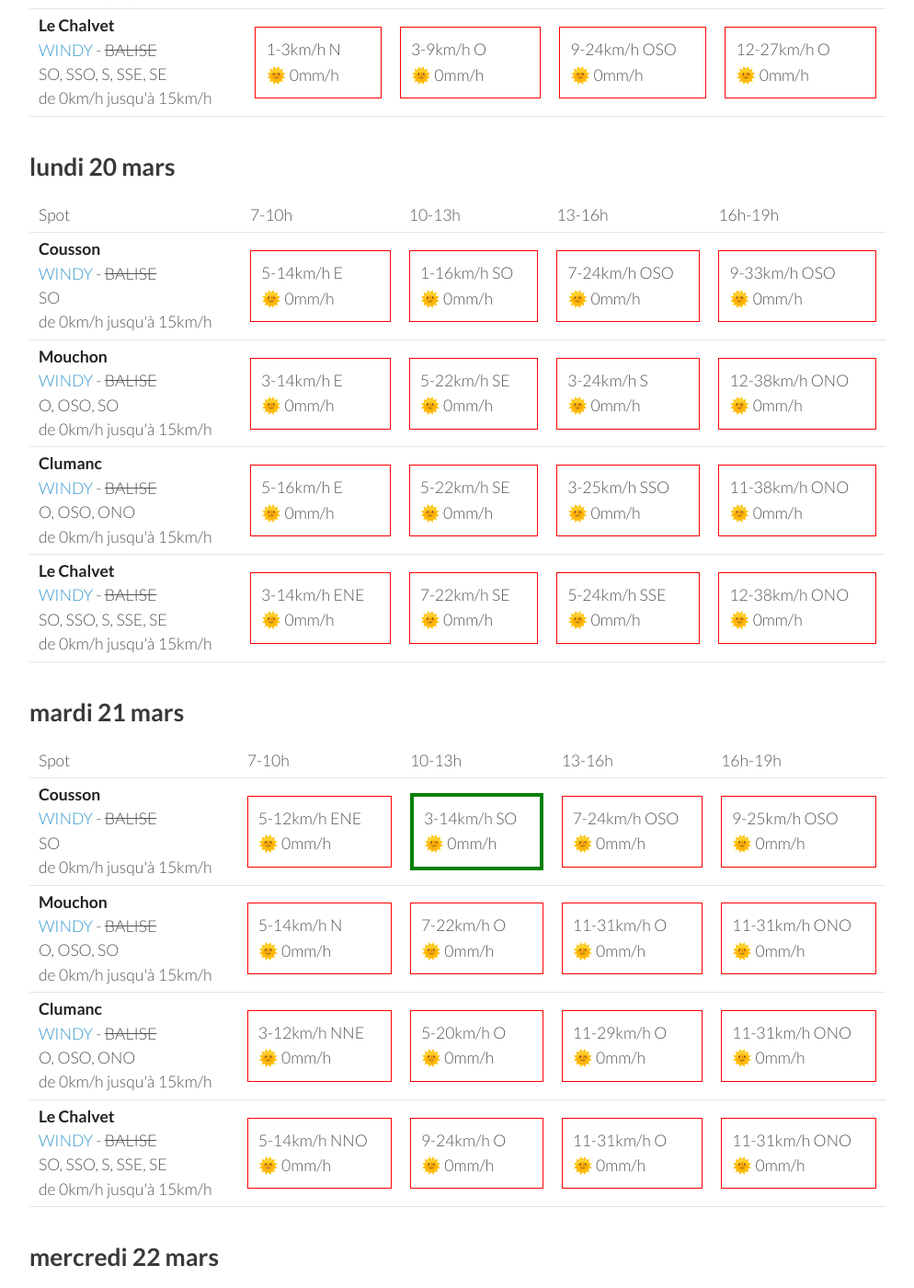
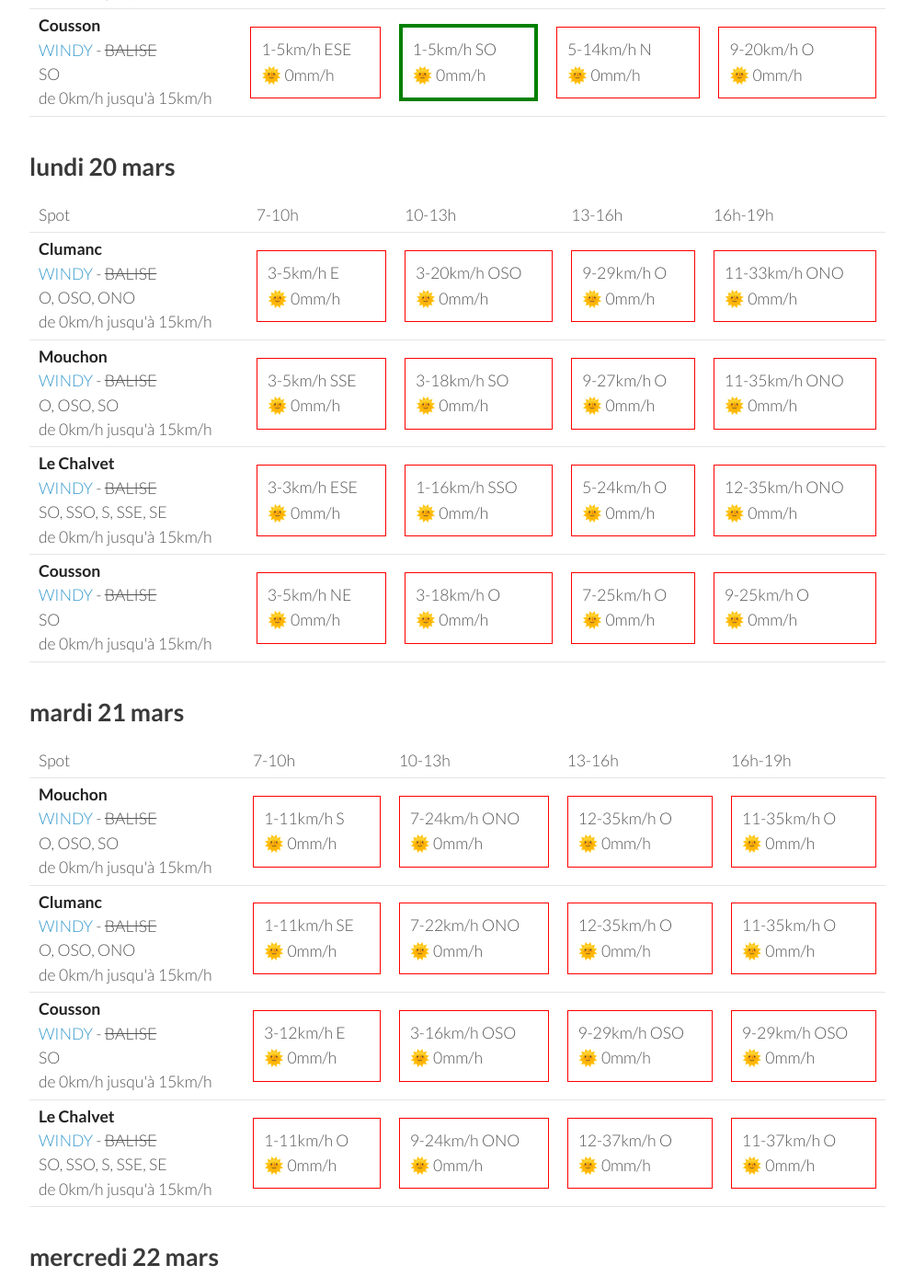
Before and after one commit to parapente-dans-le-nord/parapente-dans-le-nord.github.io, a Jekyll site: the page built from serre_poncon.markdown, in a window 1280 px wide and 1400 px high, scrolled down 1299 px. Shown: the whole window at 92% size, without its empty margins (26-1020 px from the left). Built offline with Jekyll 4.4.1, drawn with Linux system fonts in a browser that asks for light colours; some of the changed text lies outside the part shown.

Commit message:
update index.markdown

```diff
--- a/serre_poncon.markdown
+++ b/serre_poncon.markdown
@@ -22,39 +22,39 @@ page mise à jour le samedi 18 mars 13:31
       <td>16h-19h</td>
     </tr>
 <tr>
+        <td><strong>Le Chalvet</strong><br><a href="https://windy.com/43.979/6.480?43.866,6.480,10,m:eSsaglX">WINDY</a> - <span class="no-balise"> BALISE </span><br> <span class="vent-favorable">SO, SSO, S, SSE, SE</span><br><span class="force-vent">de 0km/h jusqu'à 15km/h</span> </td>
+
+            <td><div class="not-flyable"><p>0-0km/h NA</p><p>🌧️ 0mm/h</p></div></td>
+            <td><div class="not-flyable"><p>0-0km/h NA</p><p>🌧️ 0mm/h</p></div></td>
+            <td><div class="not-flyable"><p>0-0km/h NA</p><p>🌧️ 0mm/h</p></div></td>
+            <td><div class="not-flyable"><p>3-20km/h SO</p><p>🌞 0mm/h</p></div></td>
+
+    </tr>
+<tr>
         <td><strong>Cousson</strong><br><a href="https://windy.com/44.054/6.240?43.940,6.241,10,m:eSAaglz">WINDY</a> - <span class="no-balise"> BALISE </span><br> <span class="vent-favorable">SO</span><br><span class="force-vent">de 0km/h jusqu'à 15km/h</span> </td>
 
             <td><div class="not-flyable"><p>0-0km/h NA</p><p>🌧️ 0mm/h</p></div></td>
-            <td><div class="not-flyable"><p>5-14km/h SE</p><p>🌞 0mm/h</p></div></td>
-            <td><div class="not-flyable"><p>9-18km/h SSO</p><p>🌞 0mm/h</p></div></td>
-            <td><div class="not-flyable"><p>9-24km/h SSO</p><p>🌞 0mm/h</p></div></td>
+            <td><div class="not-flyable"><p>0-0km/h NA</p><p>🌧️ 0mm/h</p></div></td>
+            <td><div class="not-flyable"><p>0-0km/h NA</p><p>🌧️ 0mm/h</p></div></td>
+            <td><div class="not-flyable"><p>12-29km/h OSO</p><p>🌞 0mm/h</p></div></td>
 
     </tr>
 <tr>
-        <td><strong>Le Chalvet</strong><br><a href="https://windy.com/43.979/6.480?43.866,6.480,10,m:eSsaglX">WINDY</a> - <span class="no-balise"> BALISE </span><br> <span class="vent-favorable">SO, SSO, S, SSE, SE</span><br><span class="force-vent">de 0km/h jusqu'à 15km/h</span> </td>
+        <td><strong>Mouchon</strong><br><a href="https://windy.com/43.992/6.424?43.878,6.425,10,m:eSuaglR">WINDY</a> - <span class="no-balise"> BALISE </span><br> <span class="vent-favorable">O, OSO, SO</span><br><span class="force-vent">de 0km/h jusqu'à 15km/h</span> </td>
 
             <td><div class="not-flyable"><p>0-0km/h NA</p><p>🌧️ 0mm/h</p></div></td>
-            <td><div class="not-flyable"><p>5-16km/h ESE</p><p>🌞 0mm/h</p></div></td>
-            <td><div class="not-flyable"><p>9-24km/h SSE</p><p>🌞 0mm/h</p></div></td>
-            <td><div class="not-flyable"><p>5-20km/h SSO</p><p>🌞 0mm/h</p></div></td>
+            <td><div class="not-flyable"><p>0-0km/h NA</p><p>🌧️ 0mm/h</p></div></td>
+            <td><div class="not-flyable"><p>0-0km/h NA</p><p>🌧️ 0mm/h</p></div></td>
+            <td><div class="not-flyable"><p>7-24km/h SSO</p><p>🌞 0mm/h</p></div></td>
 
     </tr>
 <tr>
         <td><strong>Clumanc</strong><br><a href="https://windy.com/44.027/6.402?43.914,6.403,10,m:eSxaglP">WINDY</a> - <span class="no-balise"> BALISE </span><br> <span class="vent-favorable">O, OSO, ONO</span><br><span class="force-vent">de 0km/h jusqu'à 15km/h</span> </td>
 
             <td><div class="not-flyable"><p>0-0km/h NA</p><p>🌧️ 0mm/h</p></div></td>
-            <td><div class="not-flyable"><p>1-3km/h SO</p><p>🌞 0mm/h</p></div></td>
-            <td><div class="not-flyable"><p>9-24km/h S</p><p>🌞 0mm/h</p></div></td>
-            <td><div class="not-flyable"><p>7-22km/h SSO</p><p>🌞 0mm/h</p></div></td>
-
-    </tr>
-<tr>
-        <td><strong>Mouchon</strong><br><a href="https://windy.com/43.992/6.424?43.878,6.425,10,m:eSuaglR">WINDY</a> - <span class="no-balise"> BALISE </span><br> <span class="vent-favorable">O, OSO, SO</span><br><span class="force-vent">de 0km/h jusqu'à 15km/h</span> </td>
-
             <td><div class="not-flyable"><p>0-0km/h NA</p><p>🌧️ 0mm/h</p></div></td>
-            <td><div class="not-flyable"><p>7-16km/h SE</p><p>🌞 0mm/h</p></div></td>
-            <td><div class="not-flyable"><p>9-25km/h SE</p><p>🌞 0mm/h</p></div></td>
-            <td><div class="not-flyable"><p>7-24km/h SSO</p><p>🌞 0mm/h</p></div></td>
+            <td><div class="not-flyable"><p>0-0km/h NA</p><p>🌧️ 0mm/h</p></div></td>
+            <td><div class="not-flyable"><p>7-22km/h SO</p><p>🌞 0mm/h</p></div></td>
 
     </tr>
 
@@ -76,40 +76,40 @@ page mise à jour le samedi 18 mars 13:31
 <tr>
         <td><strong>Mouchon</strong><br><a href="https://windy.com/43.992/6.424?43.878,6.425,10,m:eSuaglR">WINDY</a> - <span class="no-balise"> BALISE </span><br> <span class="vent-favorable">O, OSO, SO</span><br><span class="force-vent">de 0km/h jusqu'à 15km/h</span> </td>
 
-            <td><div class="flyable"><p>1-3km/h O</p><p>🌞 0mm/h</p></div></td>
-            <td><div class="not-flyable"><p>3-9km/h ONO</p><p>🌞 0mm/h</p></div></td>
-            <td><div class="not-flyable"><p>7-22km/h NO</p><p>🌞 0mm/h</p></div></td>
-            <td><div class="not-flyable"><p>9-24km/h ONO</p><p>🌞 0mm/h</p></div></td>
+            <td><div class="not-flyable"><p>3-5km/h S</p><p>🌞 0mm/h</p></div></td>
+            <td><div class="flyable"><p>3-9km/h O</p><p>🌞 0mm/h</p></div></td>
+            <td><div class="not-flyable"><p>5-18km/h O</p><p>🌞 0mm/h</p></div></td>
+            <td><div class="not-flyable"><p>11-25km/h ONO</p><p>🌞 0mm/h</p></div></td>
 
 
     </tr>
 <tr>
         <td><strong>Clumanc</strong><br><a href="https://windy.com/44.027/6.402?43.914,6.403,10,m:eSxaglP">WINDY</a> - <span class="no-balise"> BALISE </span><br> <span class="vent-favorable">O, OSO, ONO</span><br><span class="force-vent">de 0km/h jusqu'à 15km/h</span> </td>
 
-            <td><div class="not-flyable"><p>1-3km/h NE</p><p>🌞 0mm/h</p></div></td>
-            <td><div class="not-flyable"><p>1-5km/h SSO</p><p>🌞 0mm/h</p></div></td>
-            <td><div class="not-flyable"><p>9-22km/h O</p><p>🌞 0mm/h</p></div></td>
-            <td><div class="not-flyable"><p>9-24km/h O</p><p>🌞 0mm/h</p></div></td>
+            <td><div class="not-flyable"><p>3-3km/h ENE</p><p>🌞 0mm/h</p></div></td>
+            <td><div class="flyable"><p>3-9km/h OSO</p><p>🌞 0mm/h</p></div></td>
+            <td><div class="not-flyable"><p>5-16km/h OSO</p><p>🌞 0mm/h</p></div></td>
+            <td><div class="not-flyable"><p>11-24km/h O</p><p>🌞 0mm/h</p></div></td>
+
+
+    </tr>
+<tr>
+        <td><strong>Le Chalvet</strong><br><a href="https://windy.com/43.979/6.480?43.866,6.480,10,m:eSsaglX">WINDY</a> - <span class="no-balise"> BALISE </span><br> <span class="vent-favorable">SO, SSO, S, SSE, SE</span><br><span class="force-vent">de 0km/h jusqu'à 15km/h</span> </td>
+
+            <td><div class="not-flyable"><p>5-9km/h ESE</p><p>🌞 0mm/h</p></div></td>
+            <td><div class="flyable"><p>1-7km/h SO</p><p>🌞 0mm/h</p></div></td>
+            <td><div class="not-flyable"><p>7-18km/h OSO</p><p>🌞 0mm/h</p></div></td>
+            <td><div class="not-flyable"><p>12-29km/h O</p><p>🌞 0mm/h</p></div></td>
 
 
     </tr>
 <tr>
         <td><strong>Cousson</strong><br><a href="https://windy.com/44.054/6.240?43.940,6.241,10,m:eSAaglz">WINDY</a> - <span class="no-balise"> BALISE </span><br> <span class="vent-favorable">SO</span><br><span class="force-vent">de 0km/h jusqu'à 15km/h</span> </td>
 
-            <td><div class="not-flyable"><p>1-3km/h NO</p><p>🌞 0mm/h</p></div></td>
-            <td><div class="not-flyable"><p>0-3km/h NNO</p><p>🌞 0mm/h</p></div></td>
-            <td><div class="not-flyable"><p>7-12km/h O</p><p>🌞 0mm/h</p></div></td>
-            <td><div class="not-flyable"><p>9-22km/h OSO</p><p>🌞 0mm/h</p></div></td>
-
-
-    </tr>
-<tr>
-        <td><strong>Le Chalvet</strong><br><a href="https://windy.com/43.979/6.480?43.866,6.480,10,m:eSsaglX">WINDY</a> - <span class="no-balise"> BALISE </span><br> <span class="vent-favorable">SO, SSO, S, SSE, SE</span><br><span class="force-vent">de 0km/h jusqu'à 15km/h</span> </td>
-
-            <td><div class="not-flyable"><p>1-3km/h N</p><p>🌞 0mm/h</p></div></td>
-            <td><div class="not-flyable"><p>3-9km/h O</p><p>🌞 0mm/h</p></div></td>
-            <td><div class="not-flyable"><p>9-24km/h OSO</p><p>🌞 0mm/h</p></div></td>
-            <td><div class="not-flyable"><p>12-27km/h O</p><p>🌞 0mm/h</p></div></td>
+            <td><div class="not-flyable"><p>1-5km/h ESE</p><p>🌞 0mm/h</p></div></td>
+            <td><div class="flyable"><p>1-5km/h SO</p><p>🌞 0mm/h</p></div></td>
+            <td><div class="not-flyable"><p>5-14km/h N</p><p>🌞 0mm/h</p></div></td>
+            <td><div class="not-flyable"><p>9-20km/h O</p><p>🌞 0mm/h</p></div></td>
 
 
     </tr>
@@ -130,42 +130,42 @@ page mise à jour le samedi 18 mars 13:31
       <td>16h-19h</td>
     </tr>
 <tr>
-        <td><strong>Cousson</strong><br><a href="https://windy.com/44.054/6.240?43.940,6.241,10,m:eSAaglz">WINDY</a> - <span class="no-balise"> BALISE </span><br> <span class="vent-favorable">SO</span><br><span class="force-vent">de 0km/h jusqu'à 15km/h</span> </td>
+        <td><strong>Clumanc</strong><br><a href="https://windy.com/44.027/6.402?43.914,6.403,10,m:eSxaglP">WINDY</a> - <span class="no-balise"> BALISE </span><br> <span class="vent-favorable">O, OSO, ONO</span><br><span class="force-vent">de 0km/h jusqu'à 15km/h</span> </td>
 
-            <td><div class="not-flyable"><p>5-14km/h E</p><p>🌞 0mm/h</p></div></td>
-            <td><div class="not-flyable"><p>1-16km/h SO</p><p>🌞 0mm/h</p></div></td>
-            <td><div class="not-flyable"><p>7-24km/h OSO</p><p>🌞 0mm/h</p></div></td>
-            <td><div class="not-flyable"><p>9-33km/h OSO</p><p>🌞 0mm/h</p></div></td>
+            <td><div class="not-flyable"><p>3-5km/h E</p><p>🌞 0mm/h</p></div></td>
+            <td><div class="not-flyable"><p>3-20km/h OSO</p><p>🌞 0mm/h</p></div></td>
+            <td><div class="not-flyable"><p>9-29km/h O</p><p>🌞 0mm/h</p></div></td>
+            <td><div class="not-flyable"><p>11-33km/h ONO</p><p>🌞 0mm/h</p></div></td>
 
 
     </tr>
 <tr>
         <td><strong>Mouchon</strong><br><a href="https://windy.com/43.992/6.424?43.878,6.425,10,m:eSuaglR">WINDY</a> - <span class="no-balise"> BALISE </span><br> <span class="vent-favorable">O, OSO, SO</span><br><span class="force-vent">de 0km/h jusqu'à 15km/h</span> </td>
 
-            <td><div class="not-flyable"><p>3-14km/h E</p><p>🌞 0mm/h</p></div></td>
-            <td><div class="not-flyable"><p>5-22km/h SE</p><p>🌞 0mm/h</p></div></td>
-            <td><div class="not-flyable"><p>3-24km/h S</p><p>🌞 0mm/h</p></div></td>
-            <td><div class="not-flyable"><p>12-38km/h ONO</p><p>🌞 0mm/h</p></div></td>
-
-
-    </tr>
-<tr>
-        <td><strong>Clumanc</strong><br><a href="https://windy.com/44.027/6.402?43.914,6.403,10,m:eSxaglP">WINDY</a> - <span class="no-balise"> BALISE </span><br> <span class="vent-favorable">O, OSO, ONO</span><br><span class="force-vent">de 0km/h jusqu'à 15km/h</span> </td>
-
-            <td><div class="not-flyable"><p>5-16km/h E</p><p>🌞 0mm/h</p></div></td>
-            <td><div class="not-flyable"><p>5-22km/h SE</p><p>🌞 0mm/h</p></div></td>
-            <td><div class="not-flyable"><p>3-25km/h SSO</p><p>🌞 0mm/h</p></div></td>
-            <td><div class="not-flyable"><p>11-38km/h ONO</p><p>🌞 0mm/h</p></div></td>
+            <td><div class="not-flyable"><p>3-5km/h SSE</p><p>🌞 0mm/h</p></div></td>
+            <td><div class="not-flyable"><p>3-18km/h SO</p><p>🌞 0mm/h</p></div></td>
+            <td><div class="not-flyable"><p>9-27km/h O</p><p>🌞 0mm/h</p></div></td>
+            <td><div class="not-flyable"><p>11-35km/h ONO</p><p>🌞 0mm/h</p></div></td>
 
 
     </tr>
 <tr>
         <td><strong>Le Chalvet</strong><br><a href="https://windy.com/43.979/6.480?43.866,6.480,10,m:eSsaglX">WINDY</a> - <span class="no-balise"> BALISE </span><br> <span class="vent-favorable">SO, SSO, S, SSE, SE</span><br><span class="force-vent">de 0km/h jusqu'à 15km/h</span> </td>
 
-            <td><div class="not-flyable"><p>3-14km/h ENE</p><p>🌞 0mm/h</p></div></td>
-            <td><div class="not-flyable"><p>7-22km/h SE</p><p>🌞 0mm/h</p></div></td>
-            <td><div class="not-flyable"><p>5-24km/h SSE</p><p>🌞 0mm/h</p></div></td>
-            <td><div class="not-flyable"><p>12-38km/h ONO</p><p>🌞 0mm/h</p></div></td>
+            <td><div class="not-flyable"><p>3-3km/h ESE</p><p>🌞 0mm/h</p></div></td>
+            <td><div class="not-flyable"><p>1-16km/h SSO</p><p>🌞 0mm/h</p></div></td>
+            <td><div class="not-flyable"><p>5-24km/h O</p><p>🌞 0mm/h</p></div></td>
+            <td><div class="not-flyable"><p>12-35km/h ONO</p><p>🌞 0mm/h</p></div></td>
+
+
+    </tr>
+<tr>
+        <td><strong>Cousson</strong><br><a href="https://windy.com/44.054/6.240?43.940,6.241,10,m:eSAaglz">WINDY</a> - <span class="no-balise"> BALISE </span><br> <span class="vent-favorable">SO</span><br><span class="force-vent">de 0km/h jusqu'à 15km/h</span> </td>
+
+            <td><div class="not-flyable"><p>3-5km/h NE</p><p>🌞 0mm/h</p></div></td>
+            <td><div class="not-flyable"><p>3-18km/h O</p><p>🌞 0mm/h</p></div></td>
+            <td><div class="not-flyable"><p>7-25km/h O</p><p>🌞 0mm/h</p></div></td>
+            <td><div class="not-flyable"><p>9-25km/h O</p><p>🌞 0mm/h</p></div></td>
 
 
     </tr>
@@ -186,42 +186,42 @@ page mise à jour le samedi 18 mars 13:31
       <td>16h-19h</td>
     </tr>
 <tr>
-        <td><strong>Cousson</strong><br><a href="https://windy.com/44.054/6.240?43.940,6.241,10,m:eSAaglz">WINDY</a> - <span class="no-balise"> BALISE </span><br> <span class="vent-favorable">SO</span><br><span class="force-vent">de 0km/h jusqu'à 15km/h</span> </td>
-
-            <td><div class="not-flyable"><p>5-12km/h ENE</p><p>🌞 0mm/h</p></div></td>
-            <td><div class="flyable"><p>3-14km/h SO</p><p>🌞 0mm/h</p></div></td>
-            <td><div class="not-flyable"><p>7-24km/h OSO</p><p>🌞 0mm/h</p></div></td>
-            <td><div class="not-flyable"><p>9-25km/h OSO</p><p>🌞 0mm/h</p></div></td>
-
-
-    </tr>
-<tr>
         <td><strong>Mouchon</strong><br><a href="https://windy.com/43.992/6.424?43.878,6.425,10,m:eSuaglR">WINDY</a> - <span class="no-balise"> BALISE </span><br> <span class="vent-favorable">O, OSO, SO</span><br><span class="force-vent">de 0km/h jusqu'à 15km/h</span> </td>
 
-            <td><div class="not-flyable"><p>5-14km/h N</p><p>🌞 0mm/h</p></div></td>
-            <td><div class="not-flyable"><p>7-22km/h O</p><p>🌞 0mm/h</p></div></td>
-            <td><div class="not-flyable"><p>11-31km/h O</p><p>🌞 0mm/h</p></div></td>
-            <td><div class="not-flyable"><p>11-31km/h ONO</p><p>🌞 0mm/h</p></div></td>
+            <td><div class="not-flyable"><p>1-11km/h S</p><p>🌞 0mm/h</p></div></td>
+            <td><div class="not-flyable"><p>7-24km/h ONO</p><p>🌞 0mm/h</p></div></td>
+            <td><div class="not-flyable"><p>12-35km/h O</p><p>🌞 0mm/h</p></div></td>
+            <td><div class="not-flyable"><p>11-35km/h O</p><p>🌞 0mm/h</p></div></td>
 
 
     </tr>
 <tr>
         <td><strong>Clumanc</strong><br><a href="https://windy.com/44.027/6.402?43.914,6.403,10,m:eSxaglP">WINDY</a> - <span class="no-balise"> BALISE </span><br> <span class="vent-favorable">O, OSO, ONO</span><br><span class="force-vent">de 0km/h jusqu'à 15km/h</span> </td>
 
-            <td><div class="not-flyable"><p>3-12km/h NNE</p><p>🌞 0mm/h</p></div></td>
-            <td><div class="not-flyable"><p>5-20km/h O</p><p>🌞 0mm/h</p></div></td>
-            <td><div class="not-flyable"><p>11-29km/h O</p><p>🌞 0mm/h</p></div></td>
-            <td><div class="not-flyable"><p>11-31km/h ONO</p><p>🌞 0mm/h</p></div></td>
+            <td><div class="not-flyable"><p>1-11km/h SE</p><p>🌞 0mm/h</p></div></td>
+            <td><div class="not-flyable"><p>7-22km/h ONO</p><p>🌞 0mm/h</p></div></td>
+            <td><div class="not-flyable"><p>12-35km/h O</p><p>🌞 0mm/h</p></div></td>
+            <td><div class="not-flyable"><p>11-35km/h O</p><p>🌞 0mm/h</p></div></td>
+
+
+    </tr>
+<tr>
+        <td><strong>Cousson</strong><br><a href="https://windy.com/44.054/6.240?43.940,6.241,10,m:eSAaglz">WINDY</a> - <span class="no-balise"> BALISE </span><br> <span class="vent-favorable">SO</span><br><span class="force-vent">de 0km/h jusqu'à 15km/h</span> </td>
+
+            <td><div class="not-flyable"><p>3-12km/h E</p><p>🌞 0mm/h</p></div></td>
+            <td><div class="not-flyable"><p>3-16km/h OSO</p><p>🌞 0mm/h</p></div></td>
+            <td><div class="not-flyable"><p>9-29km/h OSO</p><p>🌞 0mm/h</p></div></td>
+            <td><div class="not-flyable"><p>9-29km/h OSO</p><p>🌞 0mm/h</p></div></td>
 
 
     </tr>
 <tr>
         <td><strong>Le Chalvet</strong><br><a href="https://windy.com/43.979/6.480?43.866,6.480,10,m:eSsaglX">WINDY</a> - <span class="no-balise"> BALISE </span><br> <span class="vent-favorable">SO, SSO, S, SSE, SE</span><br><span class="force-vent">de 0km/h jusqu'à 15km/h</span> </td>
 
-            <td><div class="not-flyable"><p>5-14km/h NNO</p><p>🌞 0mm/h</p></div></td>
-            <td><div class="not-flyable"><p>9-24km/h O</p><p>🌞 0mm/h</p></div></td>
-            <td><div class="not-flyable"><p>11-31km/h O</p><p>🌞 0mm/h</p></div></td>
-            <td><div class="not-flyable"><p>11-31km/h ONO</p><p>🌞 0mm/h</p></div></td>
+            <td><div class="not-flyable"><p>1-11km/h O</p><p>🌞 0mm/h</p></div></td>
+            <td><div class="not-flyable"><p>9-24km/h ONO</p><p>🌞 0mm/h</p></div></td>
+            <td><div class="not-flyable"><p>12-37km/h O</p><p>🌞 0mm/h</p></div></td>
+            <td><div class="not-flyable"><p>11-37km/h O</p><p>🌞 0mm/h</p></div></td>
 
 
     </tr>
```
Also changed, not shown: other parts of serre_poncon.markdown (+1 -1 lines).
